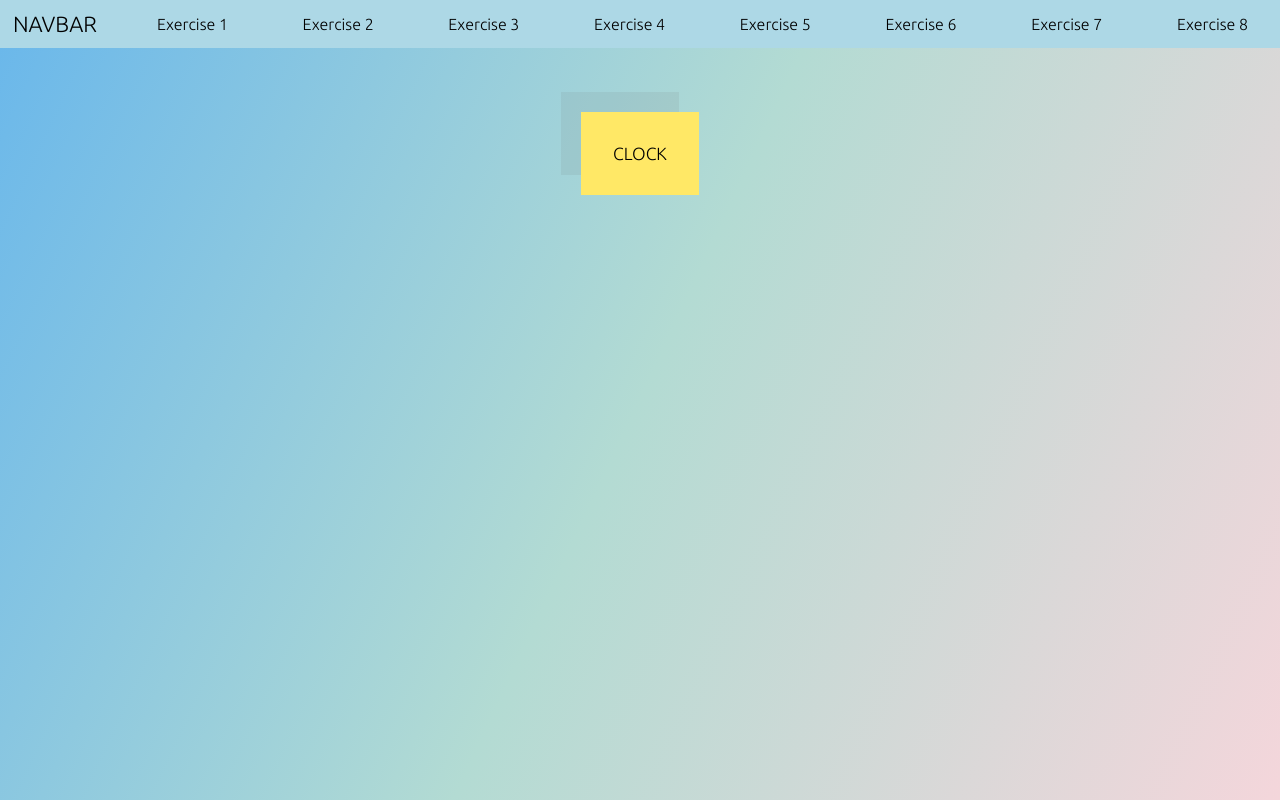
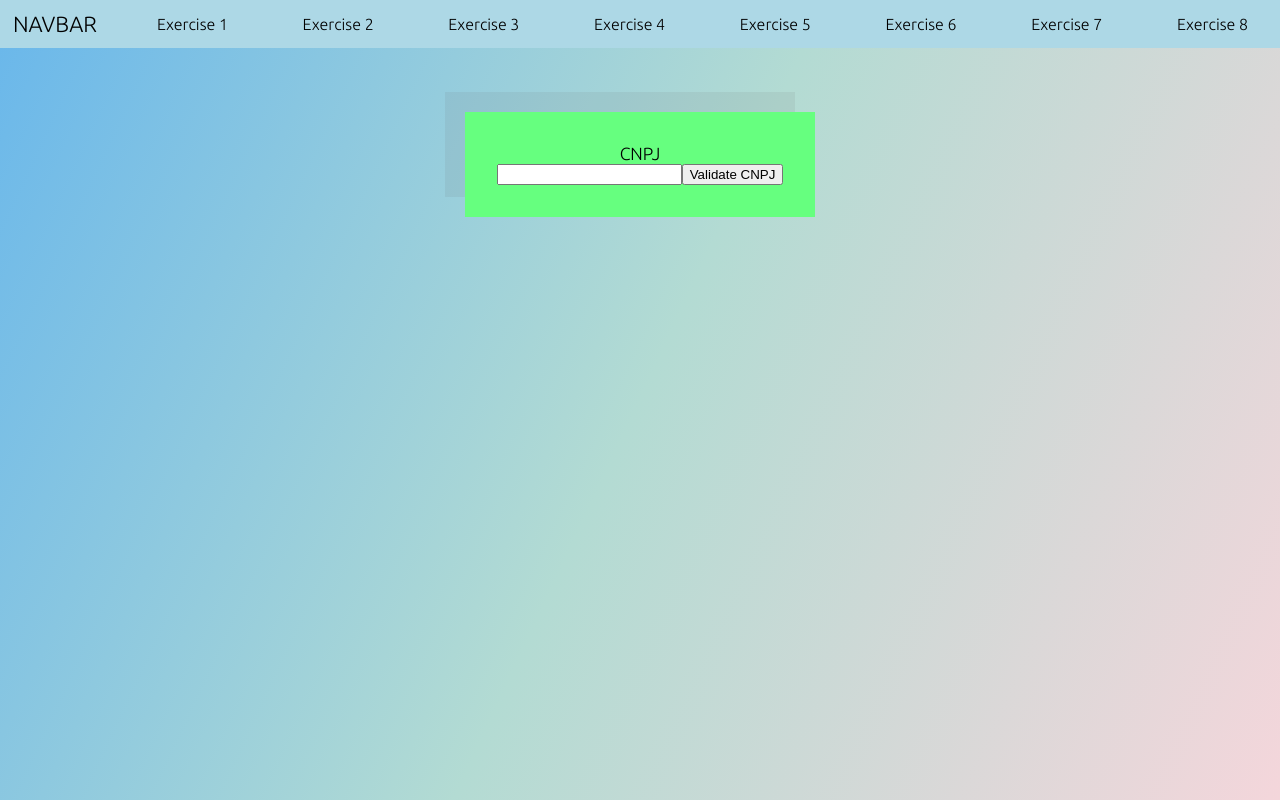
Before and after one commit to DougFelix/ReactKaffa, a React (Create React App) app in the folder kaffamobile/: page / in a window 1280 px wide. Built offline with nearby package versions, Linux system fonts and the light colour scheme.

Commit message:
Start ValidadeCNPJ, initial validadeCNPJ Function

```diff
--- a/kaffamobile/src/Components/RestClientWorldClock/WorldClock.js
+++ b/kaffamobile/src/Components/RestClientWorldClock/WorldClock.js
@@ -7,13 +7,27 @@ import './WorldClock.css';
 class WorldClock extends Component {
     constructor(props) {
         super(props);
-        this.state = {  }
+        this.state = {}
+        this.getTime = this.getTime.bind(this);
+    }
+
+    async getTime() {
+        try {
+            let data = await axios.get('http://worldclockapi.com/api/json/utc/now');
+            this.setState(data.data);
+        }
+        catch (e) {
+            alert(e);
+        }
     }
 
     render() {
         return (
             <div className='WorldClock'>
-                CLOCK
+                <div className="WorldClock-Display">
+                    {this.state.currentDateTime}
+                </div>
+                <button onClick={this.getTime}>CLICK</button>
             </div>
         );
     }
--- a/kaffamobile/src/Components/TestHome.js
+++ b/kaffamobile/src/Components/TestHome.js
@@ -4,7 +4,8 @@ import Navbar from './Navbar';
 // Import each exercise solution
 //import TodoList from './TodoList/TodoList';
 //import TwoRectangles from './TwoRectanglesIntersect/TwoRectangles';
-import WorldClock from './RestClientWorldClock/WorldClock';
+//import WorldClock from './RestClientWorldClock/WorldClock';
+import CNPJ from './ValidateCNPJ/CNPJ';
 
 // CSS
 import './TestHome.css';
@@ -19,7 +20,7 @@ class TestHome extends Component {
             <div className='TestHome'>
                 <Navbar />
                 <div className='TestHome-Page'>
-                    <WorldClock />
+                    <CNPJ />
                 </div>
             </div>
         );
--- /dev/null
+++ b/kaffamobile/src/Components/ValidateCNPJ/CNPJ.css
@@ -0,0 +1,11 @@
+.CNPJ {
+    margin: 4rem auto;
+    padding: 2rem 2rem 2rem;
+    max-width: 600px;
+    background: #66ff7f;
+    color: #000;
+    box-shadow: -20px -20px 0px 0px rgba(100, 100, 100, 0.1);
+    overflow: hidden;
+    font-size: 1.1rem;
+    font-family: 'Ubuntu', sans-serif;
+}
--- /dev/null
+++ b/kaffamobile/src/Components/ValidateCNPJ/CNPJ.js
@@ -0,0 +1,41 @@
+import React, { Component } from 'react';
+
+//CSS
+import './CNPJ.css';
+
+class CNPJ extends Component {
+    constructor(props) {
+        super(props);
+        this.state = {
+            cnpj: ''
+        }
+        this.handleSubmit = this.handleSubmit.bind(this);
+        this.handleChange = this.handleChange.bind(this);
+    }
+
+    // FORM FUNCTIONS
+    handleChange(e){
+        this.setState({
+            [e.target.name]: e.target.value
+        });
+    }
+
+    handleSubmit(e){
+        e.preventDefault();
+        //TODO
+    }
+
+    render() {
+        return (
+            <div className='CNPJ'>
+                <form className='CNPJ-Form' onSubmit={this.handleSubmit}>
+                    <div className='CNPJ-title'>CNPJ</div>
+                    <input name='cnpj' value={this.state.cnpj} onChange={this.handleChange} required></input>
+                    <button>Validate CNPJ</button>
+                </form>
+            </div>
+        );
+    }
+}
+
+export default CNPJ;
```
Also changed, not shown: kaffamobile/src/Components/ValidateCNPJ/helpers.js (added, +10 -0 lines).
